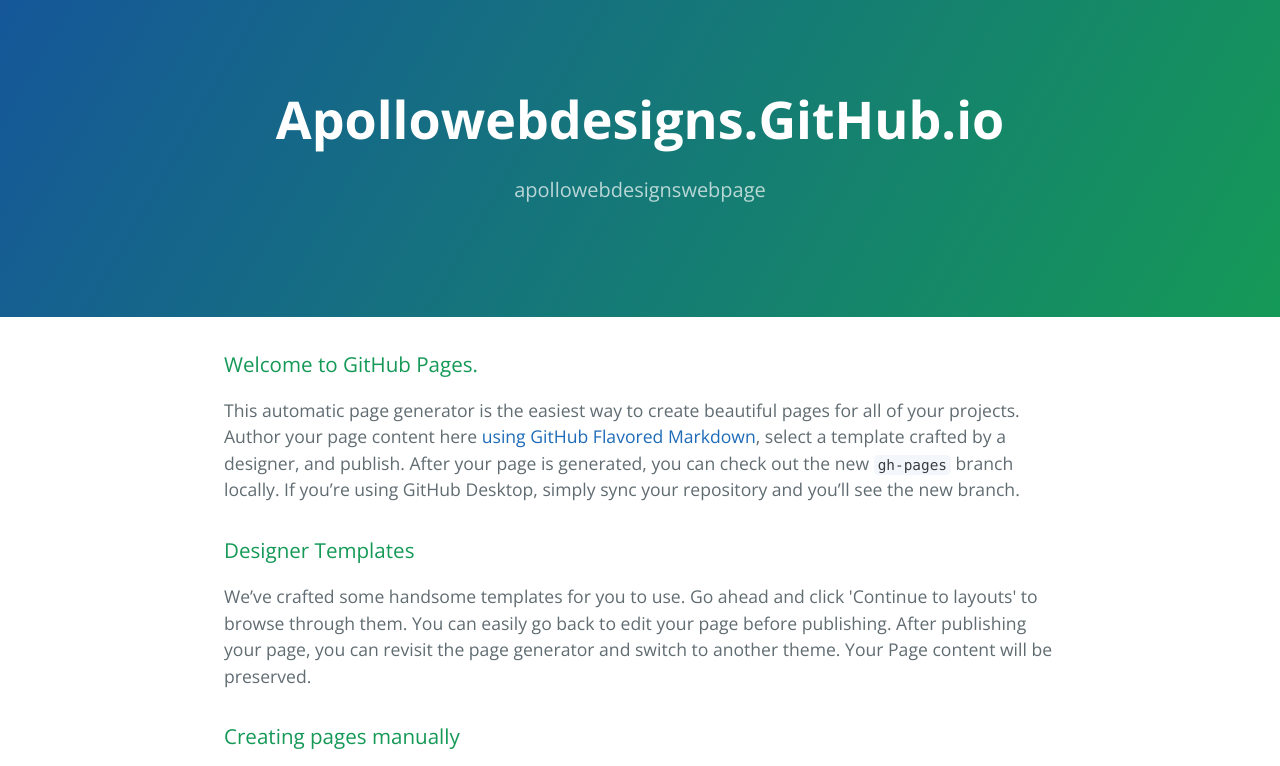
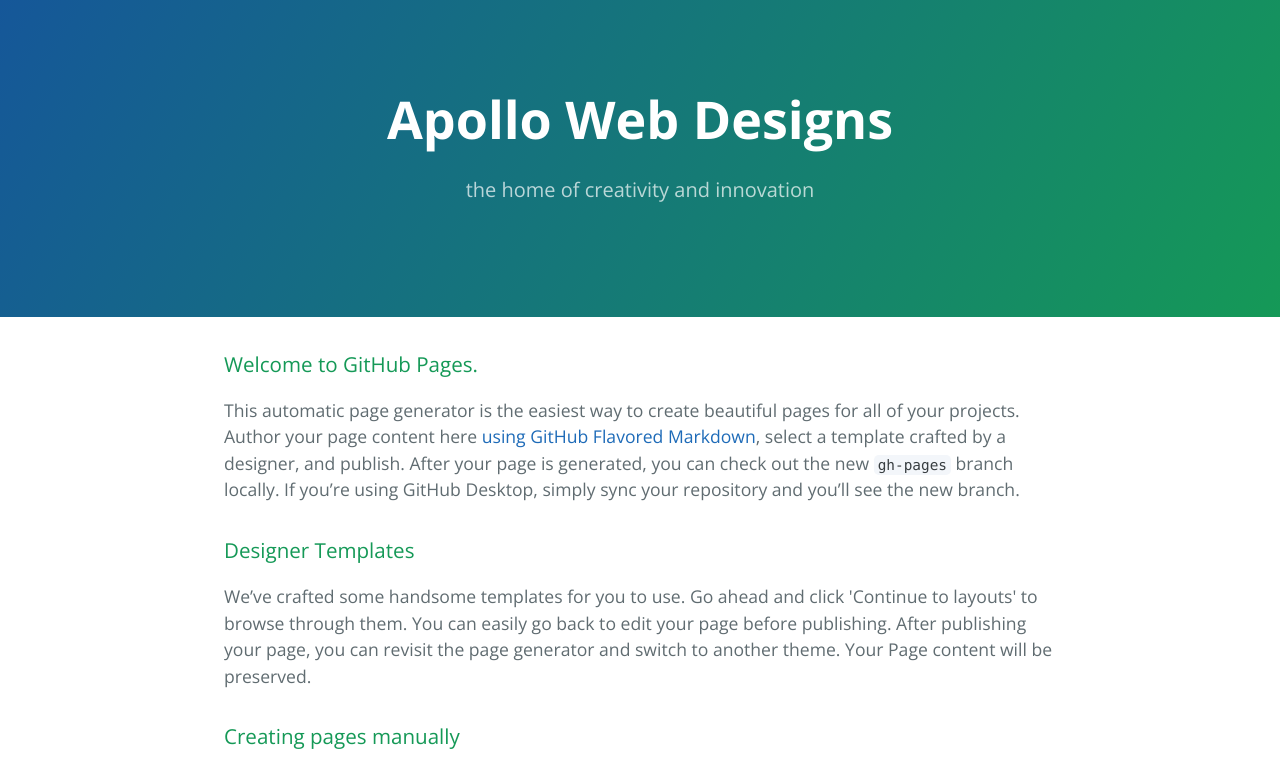
Before and after one commit to apollowebdesigns/apollowebdesigns.github.io, a plain HTML site: page index.html in a window 1280 px wide. Shown: the top 766 px of the page. Drawn offline with nearby package versions, Linux system fonts and the light colour scheme.

Commit message:
title changed

```diff
--- a/index.html
+++ b/index.html
@@ -11,8 +11,8 @@
   </head>
   <body>
     <section class="page-header">
-      <h1 class="project-name">Apollowebdesigns.GitHub.io</h1>
-      <h2 class="project-tagline">apollowebdesignswebpage</h2>
+      <h1 class="project-name">Apollo Web Designs</h1>
+      <h2 class="project-tagline">the home of creativity and innovation</h2>
     </section>
 
     <section class="main-content">
```
